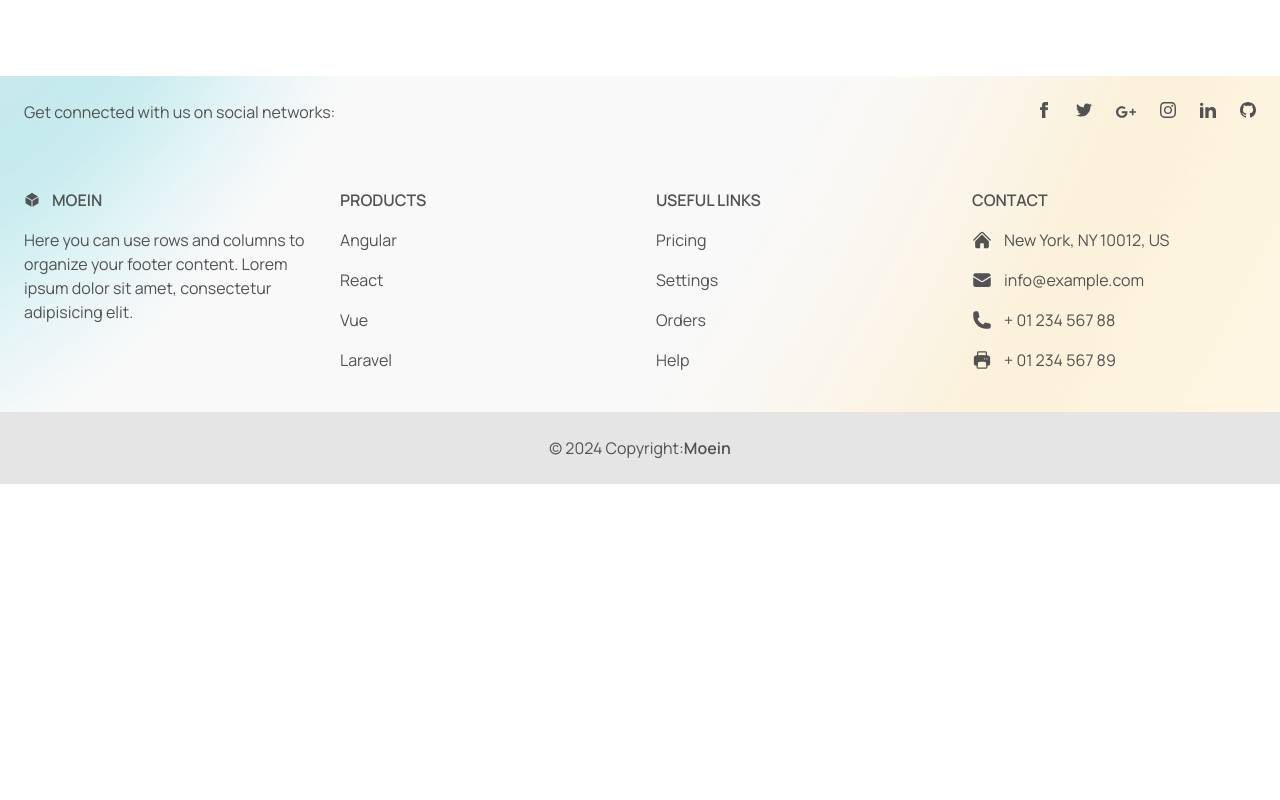
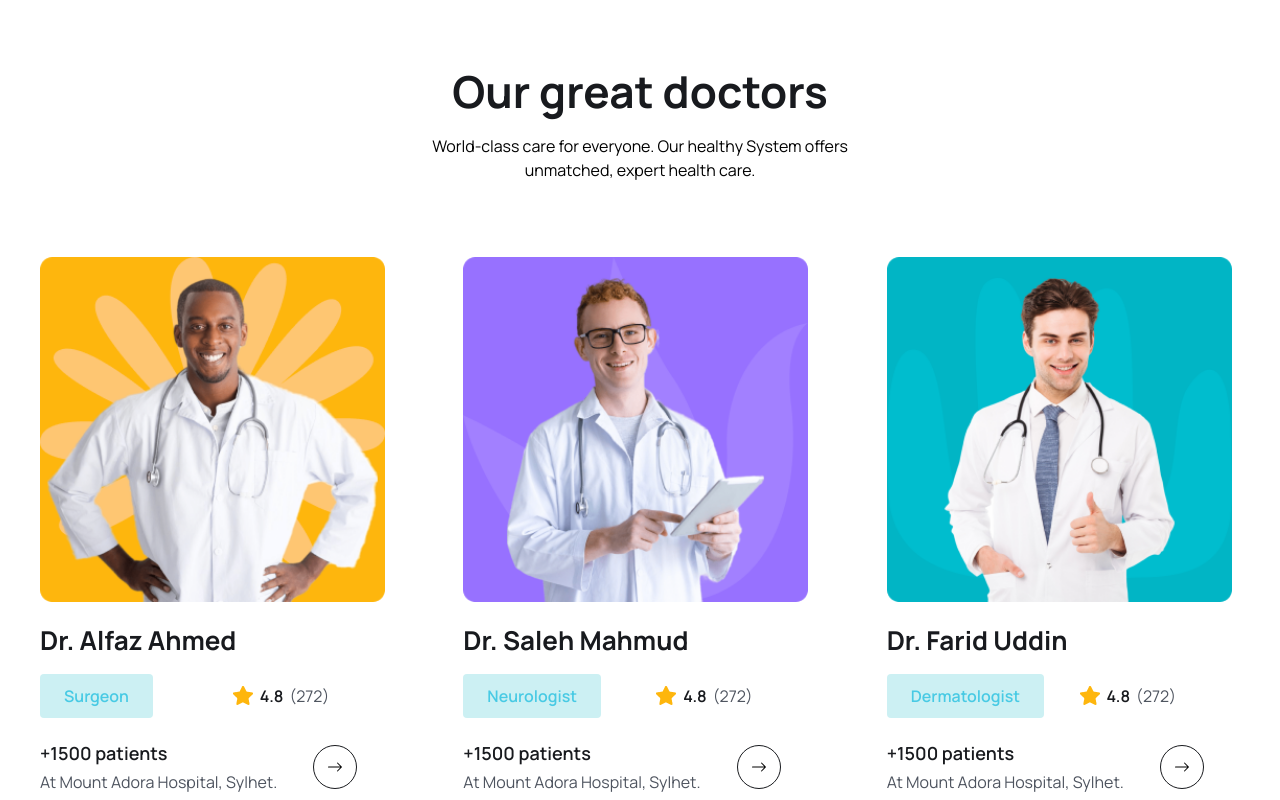
Before and after one commit to BMBachir/MERN-Stack-Doctor-Appointment-Booking, a React (Vite) app: page / in a window 1280 px wide. Shown: the part 4780-5580 px from the top of the page. Before the commit the page ends 5264 px from the top, so only its background shows below. Built offline with nearby package versions, Linux system fonts and the light colour scheme.

Commit message:
building Doctors section

```diff
--- /dev/null
+++ b/src/components/Doctors/DoctorCard.jsx
@@ -0,0 +1,61 @@
+import React from "react";
+import starIcon from "../../assets/images/Star.png";
+import { Link } from "react-router-dom";
+import { BsArrowRight } from "react-icons/bs";
+
+const DoctorCard = ({ doctor, index }) => {
+  const {
+    name,
+    specialty,
+    totalRating,
+    photo,
+    hospital,
+    totalPatients,
+    avgRating,
+  } = doctor;
+
+  return (
+    <div className="p-3 lg:p-5 ">
+      <div className="">
+        <img src={photo} className="w-[345px] " />
+      </div>
+      <h2 className="text-[18px] leading-[30px] lg:text-[26px] lg:leading-9 text-headingColor font-[700] mt-3 lg:mt-5 ">
+        {name}
+      </h2>
+      <div className="mt-2 lg:mt-4 flex items-center justify-between ">
+        <span className="bg-[#CCF0F3] text-irisBlueColor py-1 px-2 lg:py-2 lg:px-6 text-[12px] leading-4 lg:text-[16px] lg:leading-7 rounded font-semibold ">
+          {specialty}
+        </span>
+        <div className="flex items-center gap-[6px] mr-16">
+          <span className="flex items-center gap-[6px] text-[14px] leading-6 lg:text-[16px] lg:leading-7 font-semibold text-headingColor  ">
+            <img src={starIcon} />
+            {avgRating}
+          </span>
+          <span className="text-[14px] leading-6 lg:text-[16px] lg:leading-7 font-[400]  text-textColor ">
+            ({totalRating})
+          </span>
+        </div>
+      </div>
+
+      <div className="mt-[18px] lg:mt-5 flex items-center justify-between">
+        <div>
+          <h3 className="text-[16px] leading-7 lg:text-[18px] lg:leading-[30px] font-semibold text-headingColor ">
+            {" "}
+            +{totalPatients} patients
+          </h3>
+          <p className="text-[14px] leading-6 lg:text-[16px] lg:leading-7 font-[400]  text-textColor">
+            At {hospital}
+          </p>
+        </div>
+        <Link
+          to={"/doctors/1"}
+          className="w-[44px] h-[44px]  rounded-full border border-solid hover:text-white border-[#181A1E]  mx-auto flex  items-center justify-center group hover:bg-primaryColor hover:border-none "
+        >
+          <BsArrowRight />
+        </Link>
+      </div>
+    </div>
+  );
+};
+
+export default DoctorCard;
--- /dev/null
+++ b/src/components/Doctors/DoctorList.jsx
@@ -0,0 +1,17 @@
+import React from "react";
+import { doctors } from "../../assets/data/doctors";
+import DoctorCard from "./DoctorCard";
+
+const DoctorList = () => {
+  return (
+    <div className="container">
+      <div className="grid grid-cols-1 sm:grid-cols-2 md:grid-cols-3 gap-5 lg:gap-[30px] mt-[30px] lg:mt-[55px] ">
+        {doctors.map((doctor, index) => (
+          <DoctorCard doctor={doctor} index={index} key={index} />
+        ))}
+      </div>
+    </div>
+  );
+};
+
+export default DoctorList;
--- a/src/pages/Home.jsx
+++ b/src/pages/Home.jsx
@@ -10,6 +10,7 @@
 import { BsArrowRight } from "react-icons/bs";
 import About from "../components/About/About";
 import ServiceList from "../components/Services/ServiceList";
+import DoctorList from "../components/Doctors/DoctorList";
 
 const Home = () => {
   return (
@@ -174,7 +175,7 @@
       </section>
       {/*======= Services Section End ========= */}
       {/*======= Feature Section ========= */}
-      <section>
+      <section className="mb-[-300px]">
         <div className="container">
           <div className="flex items-center justify-between flex-col lg:flex-row">
             {/*======= Feature Content ========= */}
@@ -206,6 +207,20 @@
         </div>
       </section>
       {/*======= Feature Section End ========= */}
+      {/*======= Doctor's Section End ========= */}
+      <section>
+        <div className="container">
+          <div className="xl:w-[470px] mx-auto ">
+            <h2 className="heading text-center">Our great doctors </h2>
+            <div className="para__text text-center mt-4">
+              World-class care for everyone. Our healthy System offers
+              unmatched, expert health care.
+            </div>
+          </div>
+        </div>
+        <DoctorList />
+      </section>
+      {/*======= Doctor's Section  ========= */}
     </>
   );
 };
```
